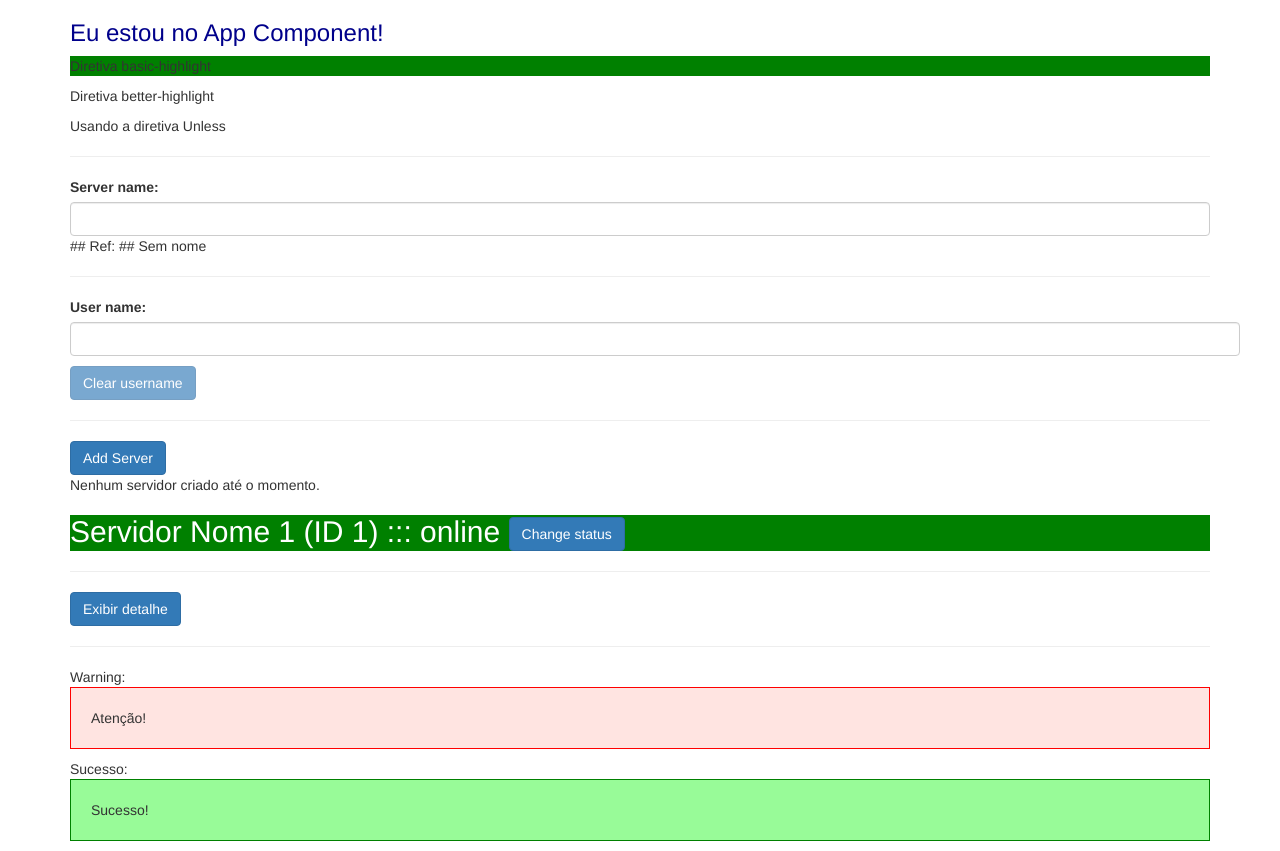
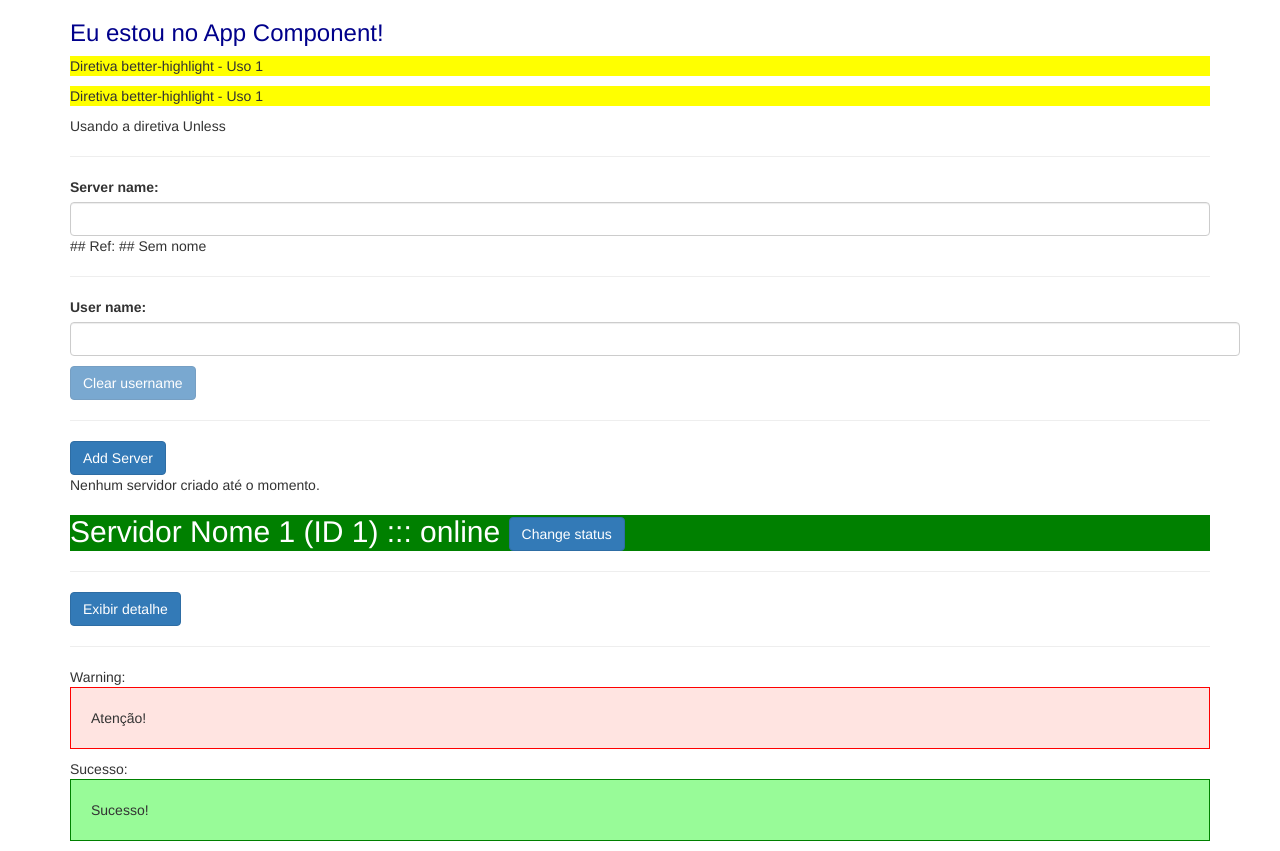
Before and after one commit to bene20/cursoangularcompleteguide2023, an Angular app in the folder my-first-app/: page / in a window 1280 px wide. Built offline with nearby package versions, Linux system fonts and the light colour scheme.

Commit message:
Adição de atributo de cor na diretiva better-highlight

```diff
--- a/my-first-app/src/app/app.component.html
+++ b/my-first-app/src/app/app.component.html
@@ -2,8 +2,8 @@
     <div class="row">
         <div class="col-xs-12">
             <h3>Eu estou no App Component!</h3>
-            <p appBasicHighlight>Diretiva basic-highlight</p>
-            <p appBetterHighlight>Diretiva better-highlight</p>
+            <p appBetterHighlight [defaultColor]="'yellow'" [highLightColor]="'green'">Diretiva better-highlight - Uso 1</p>
+            <p appBetterHighlight defaultColor="yellow" highLightColor="green">Diretiva better-highlight - Uso 1</p>
             <p *appUnless="false">Usando a diretiva Unless</p>
             <hr/>
             <app-servers></app-servers>
--- a/my-first-app/src/app/better-highlight/better-highlight.directive.ts
+++ b/my-first-app/src/app/better-highlight/better-highlight.directive.ts
@@ -1,22 +1,26 @@
-import { Directive, ElementRef, HostBinding, HostListener, OnInit, Renderer2 } from '@angular/core';
+import { Directive, ElementRef, HostBinding, HostListener, Input, OnInit, Renderer2 } from '@angular/core';
 
 @Directive({
   selector: '[appBetterHighlight]'
 })
 export class BetterHighlightDirective implements OnInit{
 
-  @HostBinding('style.backgroundColor') backgroundColor:string = 'transparent';
+  @Input() defaultColor: string = 'transparent';
+  @Input() highLightColor: string = 'blue';
+  @HostBinding('style.backgroundColor') backgroundColor:string;
 
   constructor(private elementRef: ElementRef) { }
 
-  ngOnInit(): void {}
+  ngOnInit(): void {
+    this.backgroundColor = this.defaultColor;
+  }
 
   @HostListener('mouseenter') mouseentrando(eventData: Event) {
-    this.backgroundColor = 'blue';
+    this.backgroundColor = this.highLightColor;
   }
 
   @HostListener('mouseleave') mousesaindo(eventData: Event) {
-    this.backgroundColor = 'transparent';
+    this.backgroundColor = this.defaultColor;
   }
 
 }
```
